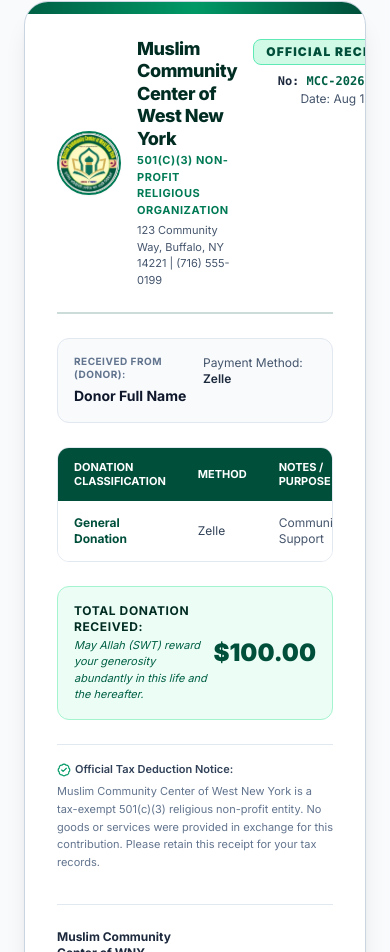
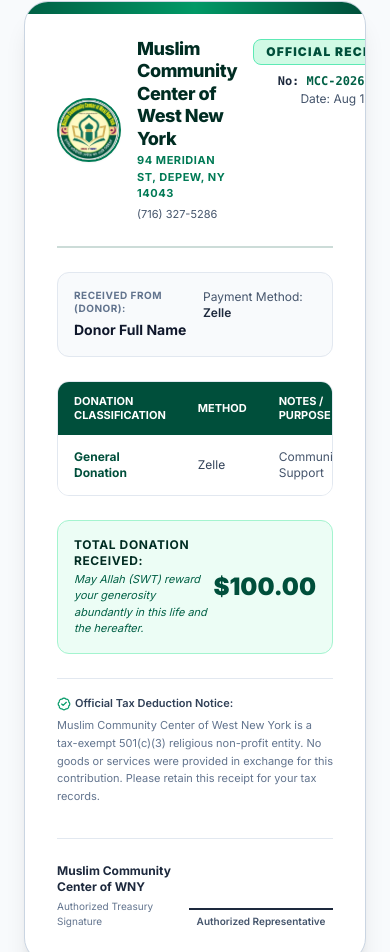
Before and after one commit to noordigitalwny-netizen/MCCWNY, a Next.js app: page /generate-receipt in a window 390 px wide. Shown: the part 977-1929 px from the top of the page. Built offline with nearby package versions, Linux system fonts and the light colour scheme.

Commit message:
phone update

```diff
--- a/src/app/generate-receipt/page.tsx
+++ b/src/app/generate-receipt/page.tsx
@@ -319,10 +319,10 @@ export default function GenerateReceiptPage() {
                   Muslim Community Center of West New York
                 </h2>
                 <p className="text-[11px] font-bold text-emerald-700 uppercase tracking-wider mt-0.5">
-                  501(c)(3) Non-Profit Religious Organization
+                  94 Meridian St, Depew, NY 14043
                 </p>
                 <p className="text-[11px] text-slate-600 mt-1">
-                  123 Community Way, Buffalo, NY 14221 | (716) 555-0199
+                  (716) 327-5286
                 </p>
               </div>
             </div>
```
